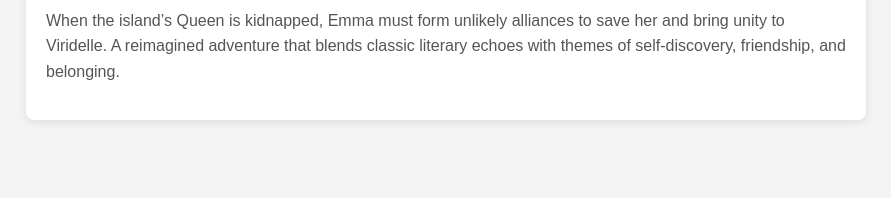
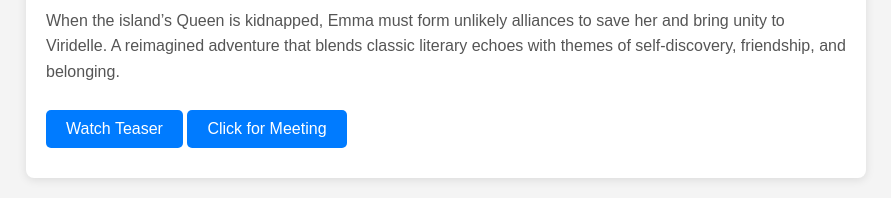
Before and after one commit to AllenTsang-CN/Emma-s-Big-Adventure, a plain HTML site: page index.html in a window 1280 px wide. Shown: the part 1369-1567 px from the top of the page, without its empty margins (194-1085 px from the left). Before the commit the page ends 1509 px from the top, so only its background shows below. Drawn offline with Linux system fonts and the light colour scheme.

Commit message:
index.html
增加了teaser

```diff
--- a/index.html
+++ b/index.html
@@ -32,6 +32,18 @@
             border-radius: 8px;
             margin: 10px 0;
         }
+        .button {
+            display: inline-block;
+            margin: 10px 0;
+            padding: 10px 20px;
+            background-color: #007bff;
+            color: white;
+            text-decoration: none;
+            border-radius: 5px;
+        }
+        .button:hover {
+            background-color: #0056b3;
+        }
     </style>
 </head>
 <body>
@@ -58,6 +70,8 @@
             Viridelle. A reimagined adventure that blends classic literary echoes with themes of self-discovery,
             friendship, and belonging.
         </p>
+        <a class="button" href="https://vimeo.com/825311756" target="_blank">Watch Teaser</a>
+        <a class="button" href="mailto:sales@goldvalleyfilms.com?subject=GVF EFM2025 meeting request">Click for Meeting</a>
     </div>
 </body>
 </html>
```
